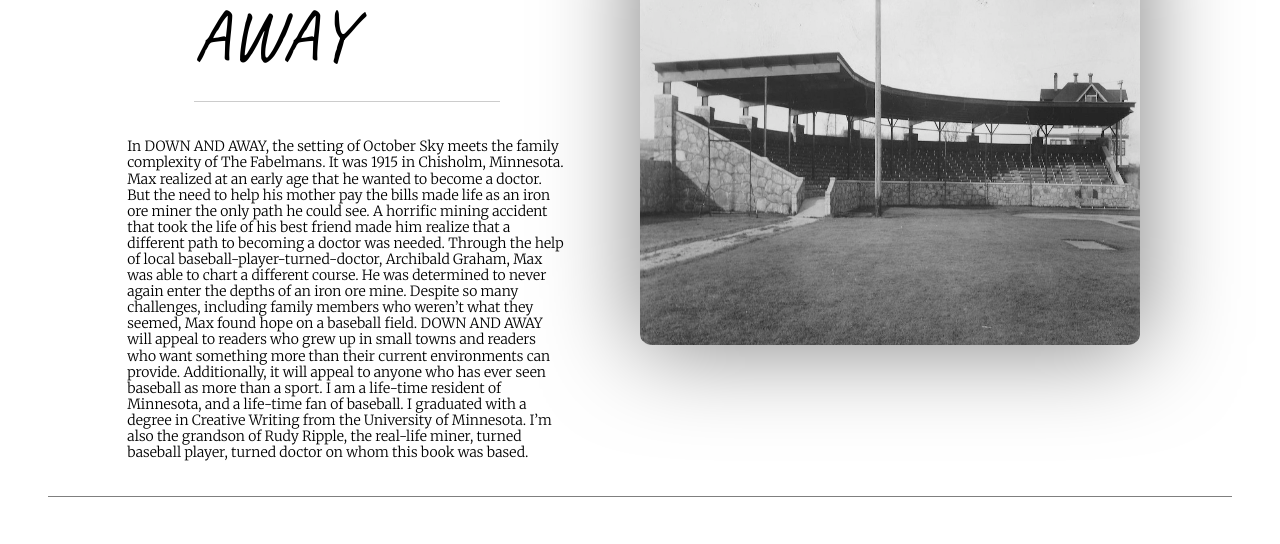
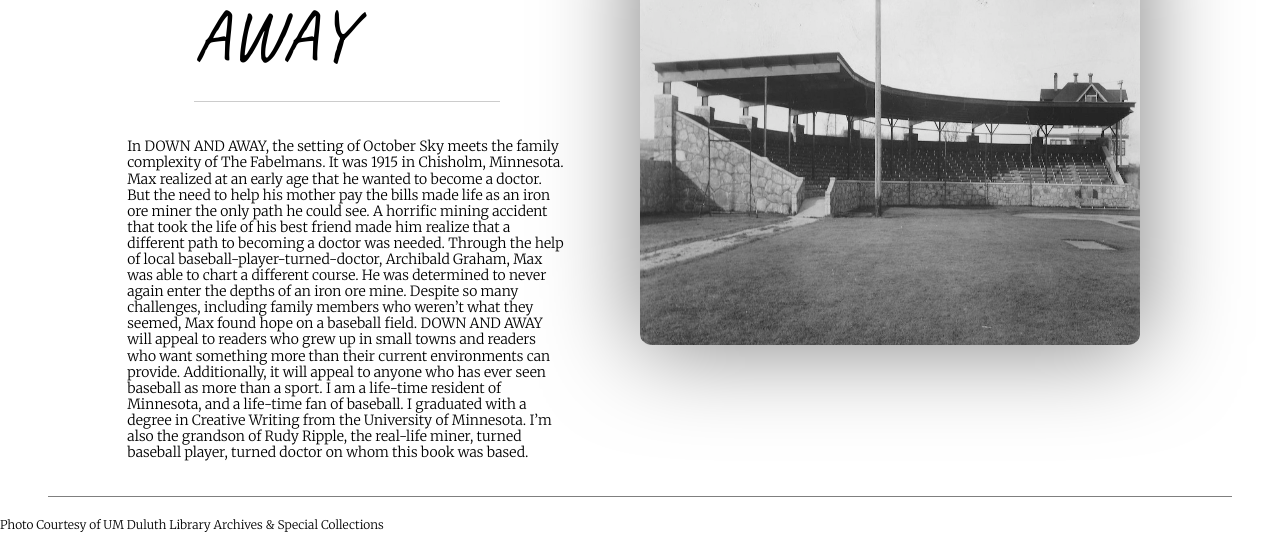
Before and after one commit to hripple46/Steves-Page, a website: page downAndAway.html in a window 1280 px wide. Shown: the part 256-800 px from the top of the page. Drawn offline with nearby package versions, Linux system fonts and the light colour scheme.

Commit message:
added source to photo on 'down and away' page

```diff
--- a/dowAndAwayStyls.css
+++ b/dowAndAwayStyls.css
@@ -151,3 +151,8 @@ li:hover {
   margin-right: 48px;
   margin-top: 24px;
 }
+#copyright {
+  position: fixed;
+  bottom: 0;
+  font-size: 0.75em;
+}
--- a/downAndAway.html
+++ b/downAndAway.html
@@ -73,5 +73,8 @@
       <img src="img/IMG_5FC282525B50-1.jpeg" />
       <div class="border"></div>
     </div>
+    <p id="copyright">
+      Photo Courtesy of UM Duluth Library Archives & Special Collections
+    </p>
   </body>
 </html>
```
